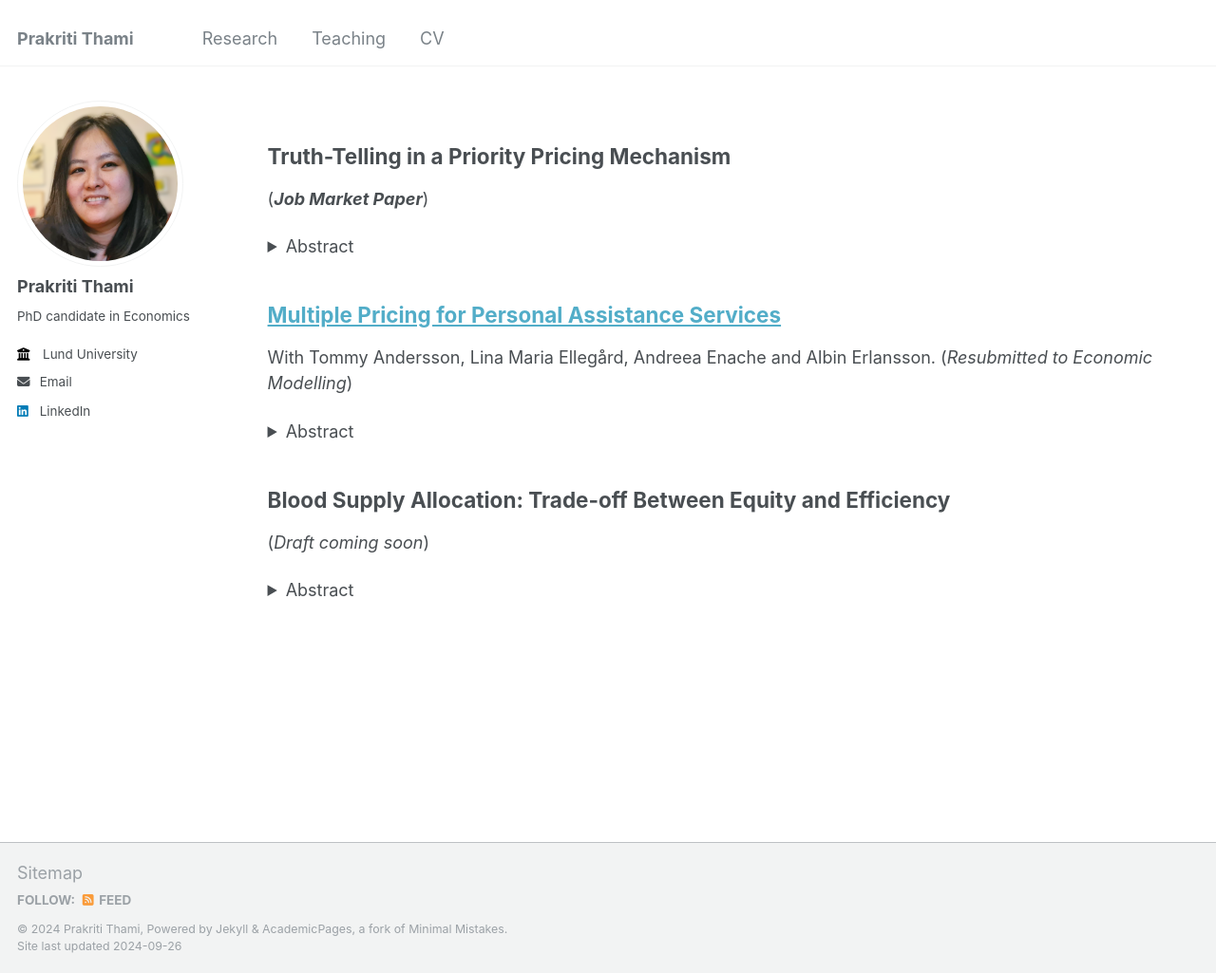
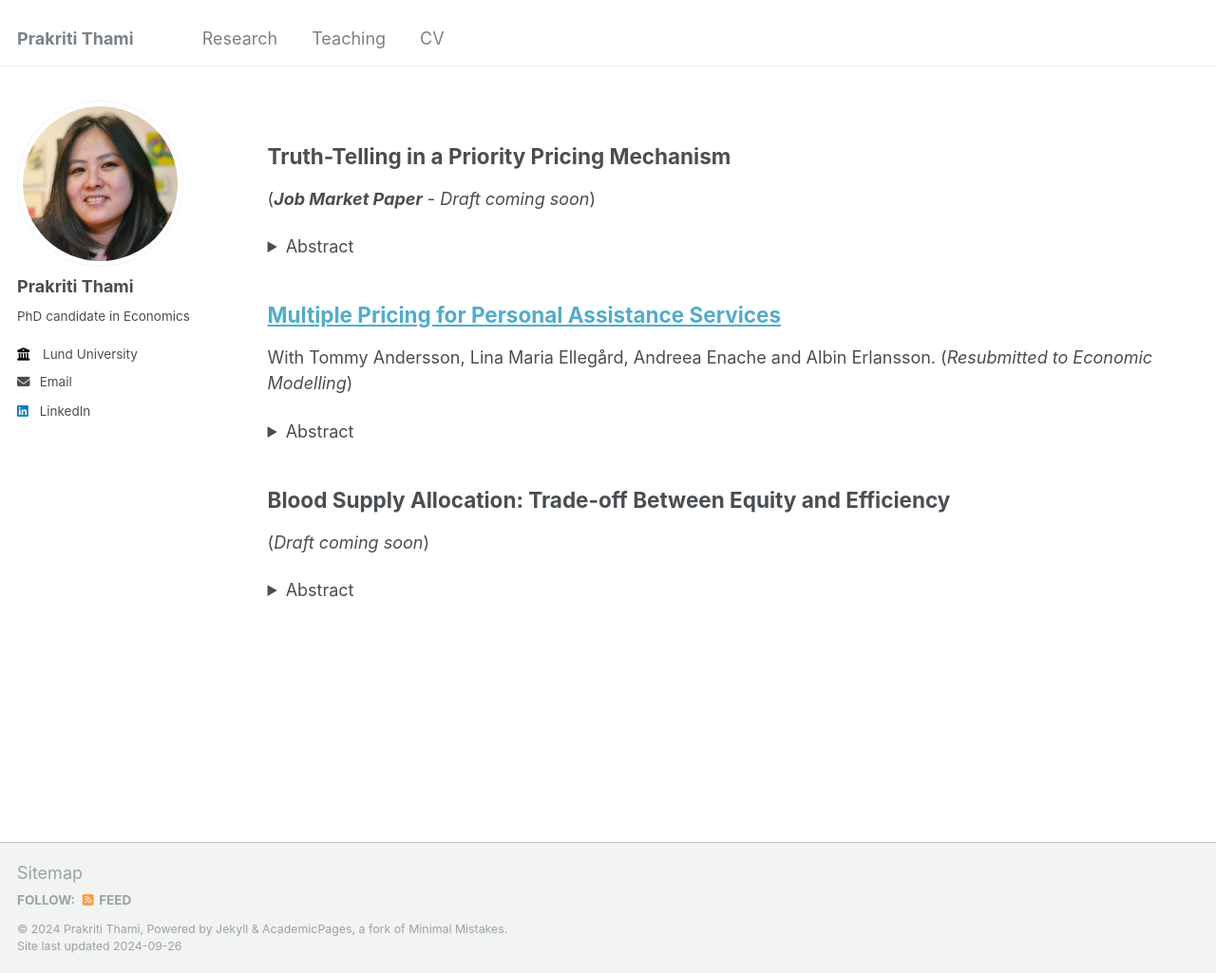
Before and after one commit to prakritithami/prakritithami.github.io, a Jekyll site: the page built from _research/papers.md, in a window 1280 px wide and 1025 px high. Shown: the whole window at 95% size. Built offline with Jekyll 4.4.1, drawn with Linux system fonts in a browser that asks for light colours.

Commit message:
Update papers.md

```diff
--- a/_research/papers.md
+++ b/_research/papers.md
@@ -8,7 +8,7 @@ author_profile: true
 {% include base_path %}
 
 ## Truth-Telling in a Priority Pricing Mechanism
-(_**Job Market Paper**_)
+(_**Job Market Paper**_ - _Draft coming soon_)
 <details>
   <summary>Abstract</summary>
   <p> This paper examines the effects of truth-telling on expected aggregate consumer welfare within a priority pricing (PP) mechanism. Traditional models typically assume that individuals will invariably misrepresent private information if it maximizes their payoff; however, a substantial body of evidence suggests otherwise. Considering this, the expected aggregate consumer welfare of PP is compared to that of uniform pricing schemes, using a model that accounts for truth-telling preferences. The findings indicate that a threshold proportion of non-truthful, low-need agents must be surpassed for PP to enhance welfare. This theoretical insight implies that implementing PP can be advantageous in populations with a low propensity for truth-telling but may reduce welfare in populations with a high propensity for truth-telling. This theory is tested through a pre-registered, online, survey-based experiment. Although the anticipated differential impact between high and low truth-telling groups was not observed, the results provide valuable insights for policy considerations.</p>
```
